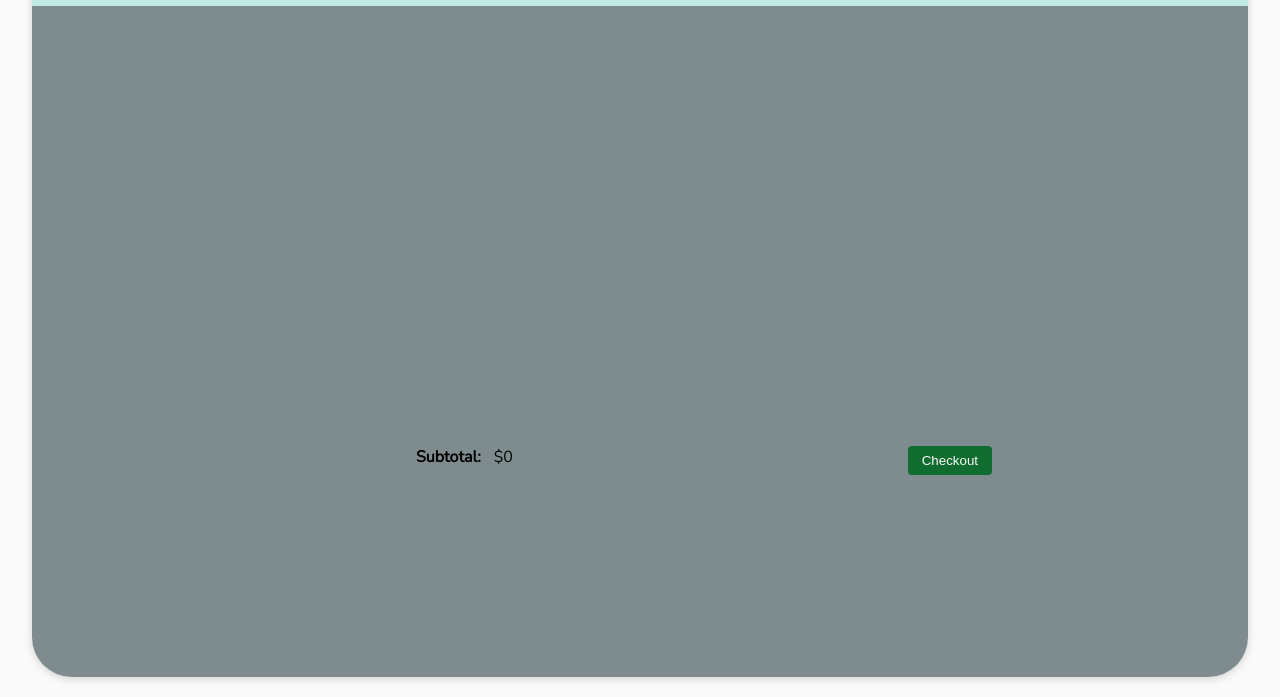
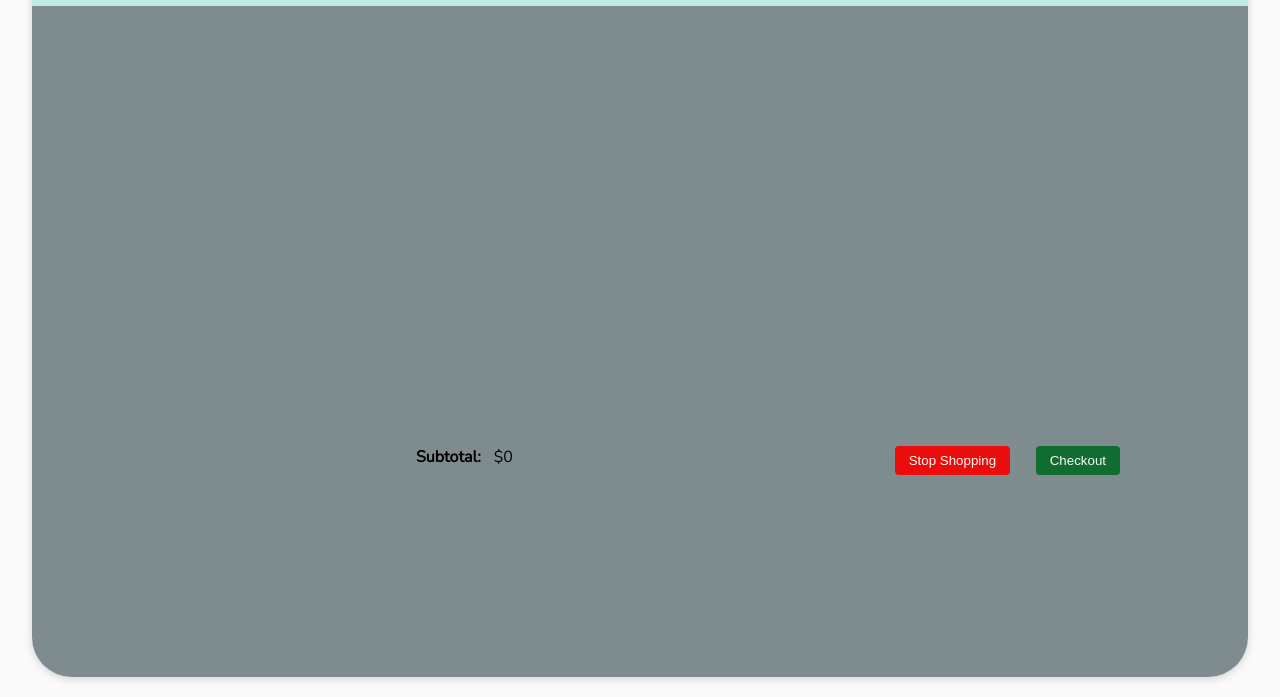
Before and after one commit to CiaranMallory/Smart_Shopping_Trolley, a website: page WebApp/public/app.html in a window 1280 px wide. Shown: the part 103-800 px from the top of the page. Drawn offline with nearby package versions, Linux system fonts and the light colour scheme; no server answers.

Commit message:
Add Stop Shop Feature

```diff
--- a/WebApp/public/app.html
+++ b/WebApp/public/app.html
@@ -27,6 +27,7 @@
 
         <div class="checkout">
             <button class="checkoutBtn" onclick="checkout()">Checkout</button>
+            <button class="stopBtn" onclick="stopShopping()">Stop Shopping</button>
             <h4 class="subtotal">Subtotal: </h4>
             <output class="total" id="total">$0</output>
         </div>
--- a/WebApp/public/app.js
+++ b/WebApp/public/app.js
@@ -141,3 +141,18 @@ function startShopping() {
     var data = JSON.stringify({"Enable": "true"});
     req.send(data);
 }
+
+function stopShopping() {
+    location.href = "start.html";
+    //console.log(enable);
+    var req = new XMLHttpRequest();
+    var url = '/Enable';
+
+    req.open('POST',url,true);
+    req.setRequestHeader("Content-Type", "application/json");
+    req.addEventListener('load',onLoad);
+    req.addEventListener('error',onError);
+
+    var data = JSON.stringify({"Enable": "false"});
+    req.send(data);
+}
--- a/WebApp/public/style.css
+++ b/WebApp/public/style.css
@@ -149,7 +149,7 @@ li:hover{
     color: #fafafa;
     /*margin-left: 400px;*/
     margin-top: 5vh;
-    margin-right: 20vw;
+    margin-right: 10vw;
     float: right;
   }
 
@@ -171,6 +171,24 @@ li:hover{
     margin-top: 5vh;
     margin-left: 1vw;
     float: left;
+}
+
+.stopBtn {
+  /*margin-top: 50px;*/
+  /*margin-top: 10vh;*/
+  padding: 7px 14px;
+  background-color: #eb0c0c;
+  border: none;
+  border-radius: 4px;
+  color: #fafafa;
+  /*margin-left: 400px;*/
+  margin-top: 5vh;
+  margin-right: 2vw;
+  float: right;
+}
+
+.stopBtn:hover {
+  background-color: rgb(99, 3, 3);
 }
 
 /* About Page */
```
